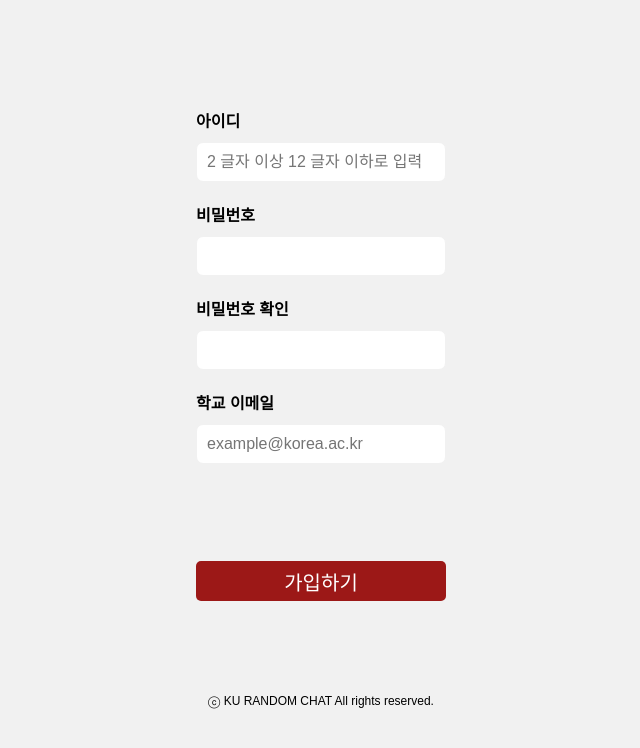
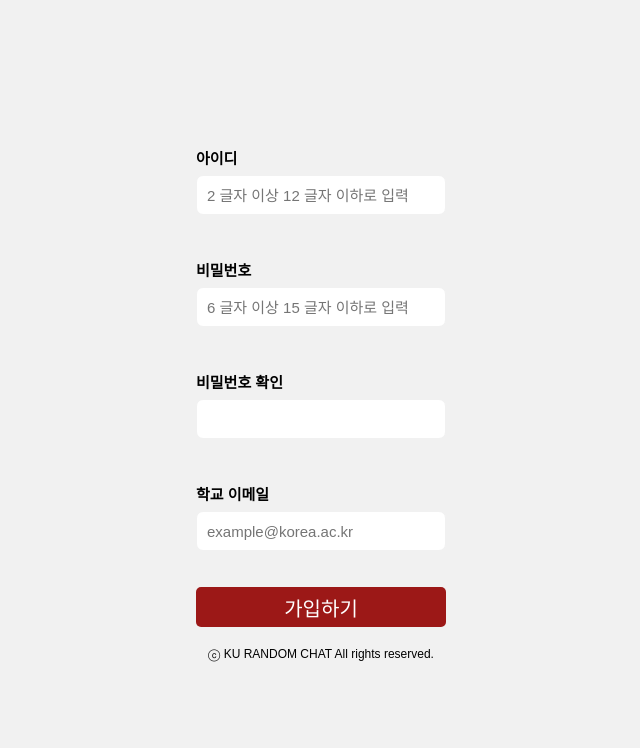
Before and after one commit to kucc/ku-random-chat, a React app in the folder client/: page /sign-up in a window 1280 px wide. Shown: the top 748 px of the page, without its empty margins (319-959 px from the left). Built offline with nearby package versions, Linux system fonts and the light colour scheme.

Commit message:
feat : add input checking functions

```diff
--- a/client/src/components/sign-up-input/index.tsx
+++ b/client/src/components/sign-up-input/index.tsx
@@ -3,12 +3,17 @@ import * as S from "./styles";
 import SignUpInputProps from "./types";
 
 const SignUpInput = (props: SignUpInputProps) => {
-  const { label, type, placeholder } = props;
+  const { label, type, placeholder, text, checkInput, isChecked } = props;
 
   return (
     <S.SignUpInputContainer>
       <S.SignUpLabel>{label}</S.SignUpLabel>
-      <S.SignUpInput placeholder={placeholder} type={type} />
+      <S.SignUpInput
+        placeholder={placeholder}
+        type={type}
+        onChange={checkInput}
+      />
+      <S.SignUpText isChecked={isChecked}>{text}</S.SignUpText>
     </S.SignUpInputContainer>
   );
 };
--- a/client/src/components/sign-up-input/styles.ts
+++ b/client/src/components/sign-up-input/styles.ts
@@ -5,20 +5,19 @@ export const SignUpInputContainer = styled.div`
   display: flex;
   flex-direction: column;
   width: 25rem;
-  margin: 0.5rem 0rem;
 `;
 
 export const SignUpLabel = styled.div`
   width: 100%;
-  font-size: 1.6rem;
+  font-size: 1.5rem;
   font-weight: bold;
-  margin: 1rem 0rem;
+  margin: 0.5em 0rem;
 `;
 
 export const SignUpInput = styled.input`
   width: 100%;
-  font-size: 1.6rem;
-  height: 5rem;
+  font-size: 1.5rem;
+  height: 4rem;
   outline: none;
   border: 1px solid ${THEME_COLOR.GRAY};
   border-radius: 0.7rem;
@@ -26,8 +25,16 @@ export const SignUpInput = styled.input`
   :focus {
     border: 0.15rem solid ${THEME_COLOR.PRIMARY};
   }
+`;
 
-  @media only screen and (min-width: ${BREAKPOINT}px) {
-    height: 4rem;
-  }
+interface signUpTextProps {
+  isChecked: boolean;
+}
+
+export const SignUpText = styled.div<signUpTextProps>`
+  width: 100%;
+  margin: 0.8rem 0rem;
+  font-size: 1.4rem;
+  color: ${THEME_COLOR.PRIMARY};
+  visibility: ${(props) => (props.isChecked ? "hidden" : "visible")};
 `;
--- a/client/src/components/sign-up-input/types.ts
+++ b/client/src/components/sign-up-input/types.ts
@@ -2,4 +2,7 @@ export default interface SignUpInputProps {
   label: string;
   type: string;
   placeholder?: string;
+  text?: string;
+  checkInput: (e: React.ChangeEvent<HTMLInputElement>) => void;
+  isChecked: boolean;
 }
--- a/client/src/pages/sign-up/index.tsx
+++ b/client/src/pages/sign-up/index.tsx
@@ -1,8 +1,53 @@
-import React from "react";
+import React, { useEffect, useState } from "react";
 import * as S from "./styles";
 import SignUpInput from "@components/sign-up-input";
 
 const SignUp = () => {
+  const [isIdChecked, setIdChecked] = useState(true);
+  const [isPasswordChecked, setPasswordChecked] = useState(true);
+  const [isConfirmedPasswordChecked, setConfirmedPasswordChecked] = useState(
+    true
+  );
+  const [isEmailChecked, setEmailChecked] = useState(true);
+
+  const [id, setId] = useState("");
+  const [password, setPassword] = useState("");
+  const [email, setEmail] = useState("");
+
+  const checkId = () => {
+    setIdChecked(false);
+  };
+
+  const checkPassword = (e: React.ChangeEvent<HTMLInputElement>) => {
+    const password = e.target.value;
+    if (password.length >= 6 && password.length <= 15) {
+      setPassword(password);
+      setPasswordChecked(true);
+    } else {
+      setPasswordChecked(false);
+    }
+  };
+
+  const checkConfirmedPassword = (e: React.ChangeEvent<HTMLInputElement>) => {
+    const confirmedPassword = e.target.value;
+    if (password === confirmedPassword) {
+      setConfirmedPasswordChecked(true);
+    } else {
+      setConfirmedPasswordChecked(false);
+    }
+  };
+
+  const checkEmail = (e: React.ChangeEvent<HTMLInputElement>) => {
+    const email = e.target.value;
+    const splitted = email.split("@");
+    if (splitted[1] === "korea.ac.kr") {
+      setEmail(email);
+      setEmailChecked(true);
+    } else {
+      setEmailChecked(false);
+    }
+  };
+
   return (
     <S.SignUpContainer>
       <S.InputContainer>
@@ -10,13 +55,32 @@ const SignUp = () => {
           label="아이디"
           placeholder="2 글자 이상 12 글자 이하로 입력"
           type="text"
+          text="이미 사용 중인 아이디입니다"
+          checkInput={checkId}
+          isChecked={isIdChecked}
         />
-        <SignUpInput label="비밀번호" type="password" />
-        <SignUpInput label="비밀번호 확인" type="password" />
+        <SignUpInput
+          label="비밀번호"
+          placeholder="6 글자 이상 15 글자 이하로 입력"
+          type="password"
+          text="6 ~ 15 글자로 입력해 주세요"
+          checkInput={checkPassword}
+          isChecked={isPasswordChecked}
+        />
+        <SignUpInput
+          label="비밀번호 확인"
+          type="password"
+          text="비밀번호가 일치하지 않습니다"
+          checkInput={checkConfirmedPassword}
+          isChecked={isConfirmedPasswordChecked}
+        />
         <SignUpInput
           label="학교 이메일"
           placeholder="example@korea.ac.kr"
           type="text"
+          text="올바르지 않은 형식입니다"
+          checkInput={checkEmail}
+          isChecked={isEmailChecked}
         />
       </S.InputContainer>
       <S.SignUpButton>가입하기</S.SignUpButton>
--- a/client/src/pages/sign-up/styles.ts
+++ b/client/src/pages/sign-up/styles.ts
@@ -5,7 +5,7 @@ export const SignUpContainer = styled.div`
   display: flex;
   flex-direction: column;
   align-items: center;
-  justify-content: space-evenly;
+  justify-content: center;
   height: 100vh;
   width: 100%;
   background-color: ${THEME_COLOR.GRAY};
@@ -21,7 +21,7 @@ export const SignUpButton = styled.div`
   align-items: center;
   justify-content: center;
   width: 25rem;
-  height: 5rem;
+  height: 4rem;
   font-weight: 500;
   font-size: 2rem;
   color: white;
@@ -36,4 +36,5 @@ export const SignUpButton = styled.div`
 
 export const Copyright = styled.div`
   font-size: 1.2rem;
+  margin-top: 2rem;
 `;
```
